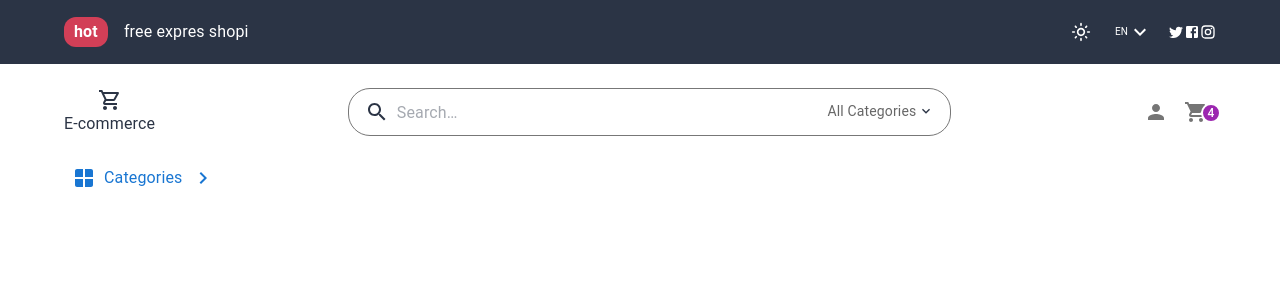
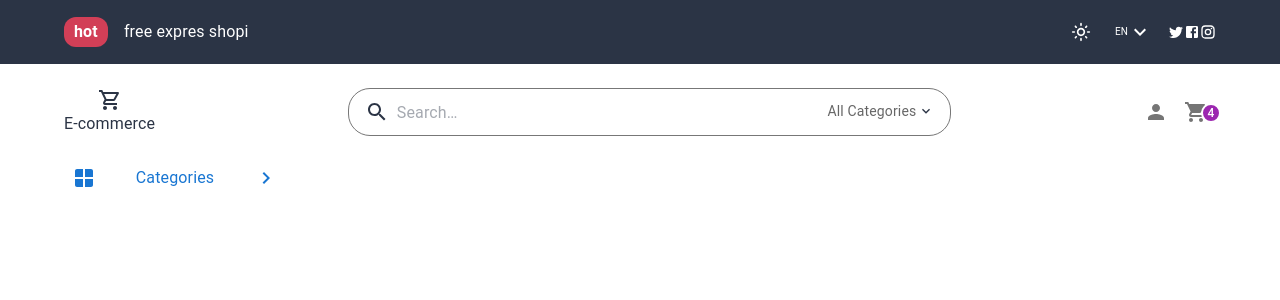
Before and after one commit to mohammadjalizi/E-commerce-projec, a React (Vite) app: page / in a window 1280 px wide. Shown: the top 300 px of the page. Built offline with nearby package versions, Linux system fonts and the light colour scheme.

Commit message:
start header3

```diff
--- a/src/components/header/Header3.jsx
+++ b/src/components/header/Header3.jsx
@@ -26,6 +26,12 @@ const Header3 = () => {
         aria-haspopup="true"
         aria-expanded={open ? 'true' : undefined}
         onClick={handleClick}
+        sx={{
+width:222,
+display:'flex',
+justifyContent:"space-between"
+
+        }}
       >
         <WindowIcon/>
         <Typography
```
